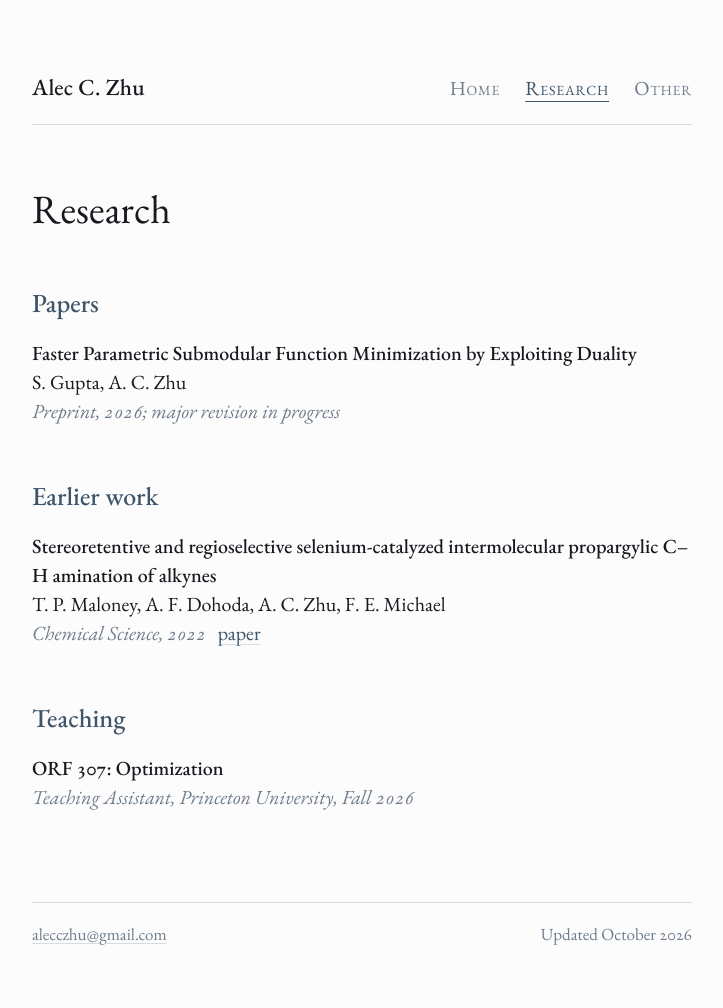
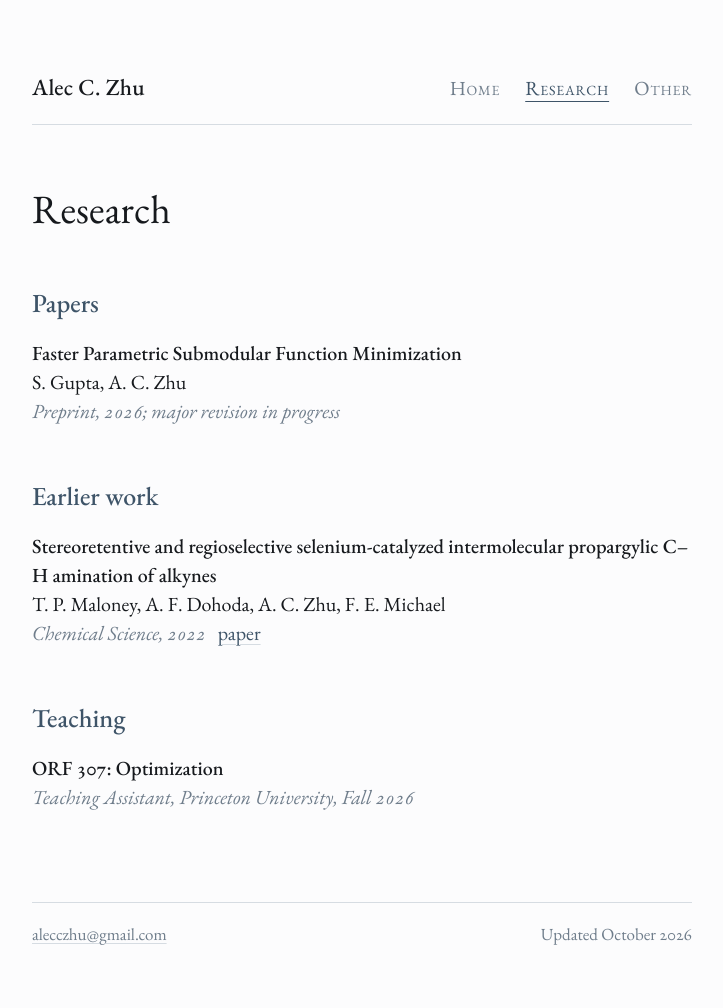
Before and after one commit to apc1234567/apc1234567.github.io, a Jekyll site: the page built from research.md, in a window 1280 px wide. Shown: the whole page, without its empty margins (278-1001 px from the left). Built offline with Jekyll 4.4.1, drawn with Linux system fonts in a browser that asks for light colours.

Commit message:
Shorten preprint title
Co-Authored-By: Claude Opus 5.5 <noreply@anthropic.com>

```diff
--- a/research.md
+++ b/research.md
@@ -9,7 +9,7 @@ math: true      # enables $\LaTeX$ math on this page
 
 <div class="entries" markdown="1">
 
-**Faster Parametric Submodular Function Minimization by Exploiting Duality**
+**Faster Parametric Submodular Function Minimization**
 S. Gupta, A. C. Zhu
 *Preprint, 2026; major revision in progress*
 
```
Also changed, not shown: 1 other file.
